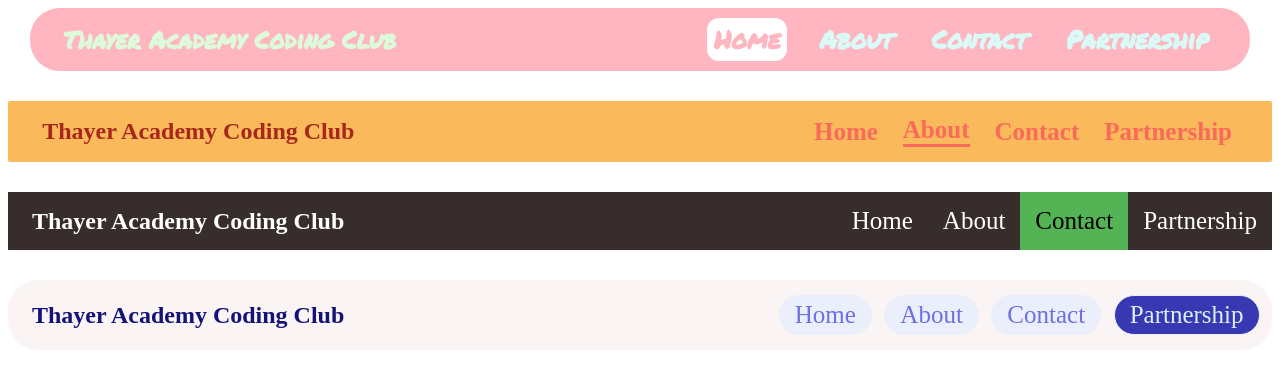
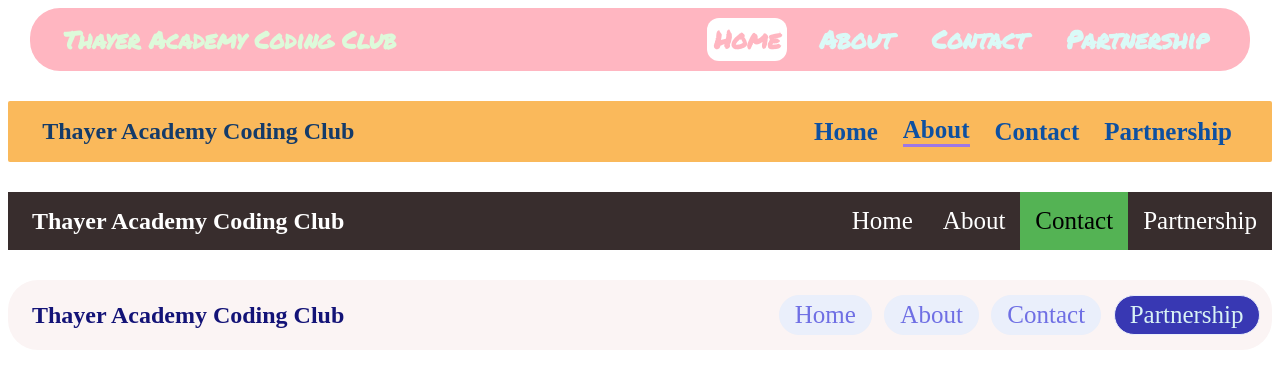
Before and after one commit to talkative-egg/navbars, a plain HTML site: page docs/index.html in a window 1280 px wide. Drawn offline with Linux system fonts and the light colour scheme.

Commit message:
updated second navbar color

```diff
--- a/docs/styles.css
+++ b/docs/styles.css
@@ -1,10 +1,10 @@
 #first{
+    font-family: 'Permanent Marker', cursive;
     background-color: lightpink;
     width: 95%;
     border-radius: 30px;
     margin: auto;
     padding: 10px;
-    font-family: 'Permanent Marker', cursive;
 
     display: flex;
     flex-direction: row;
@@ -49,23 +49,23 @@
 
 #second h1{
     margin: auto auto auto 0.8em;
-    color: #a7281b;
+    color: #143b69;
 }
 
 #second a{
     font-size: 25px;
     margin: auto 1em auto 0;
     text-decoration: none;
-    color: #fa6a5b;
+    color: #0d50a1;
     font-weight: bold;
 }
 
 #second .on-page{
-    border-bottom: 3px solid #fa6a5b;
+    border-bottom: 3px solid #9d77e6;
 }
 
 #second a:hover{
-    border-bottom: 3px solid #b3b594;
+    border-bottom: 3px solid #ced292;
 }
 
 #third{
```
